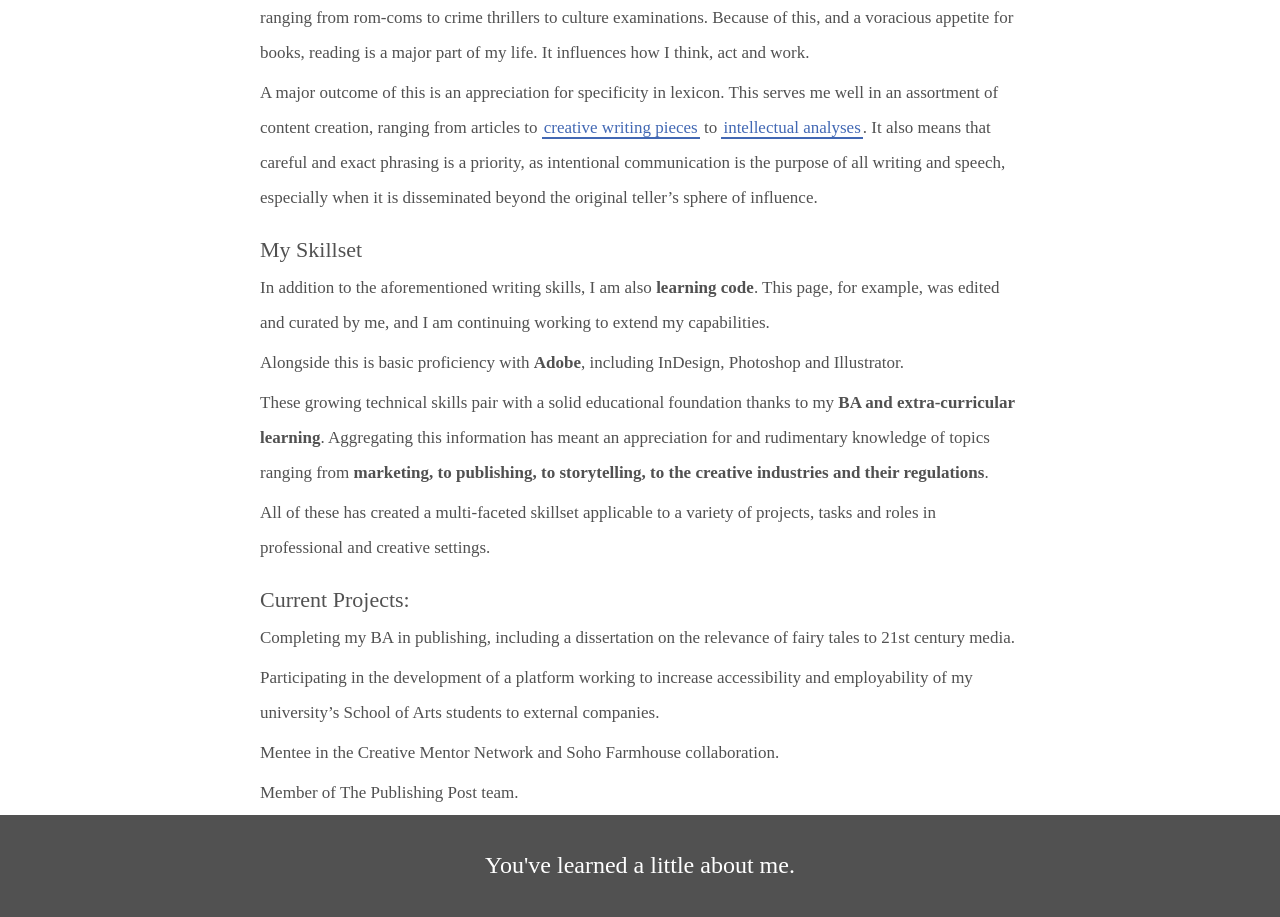
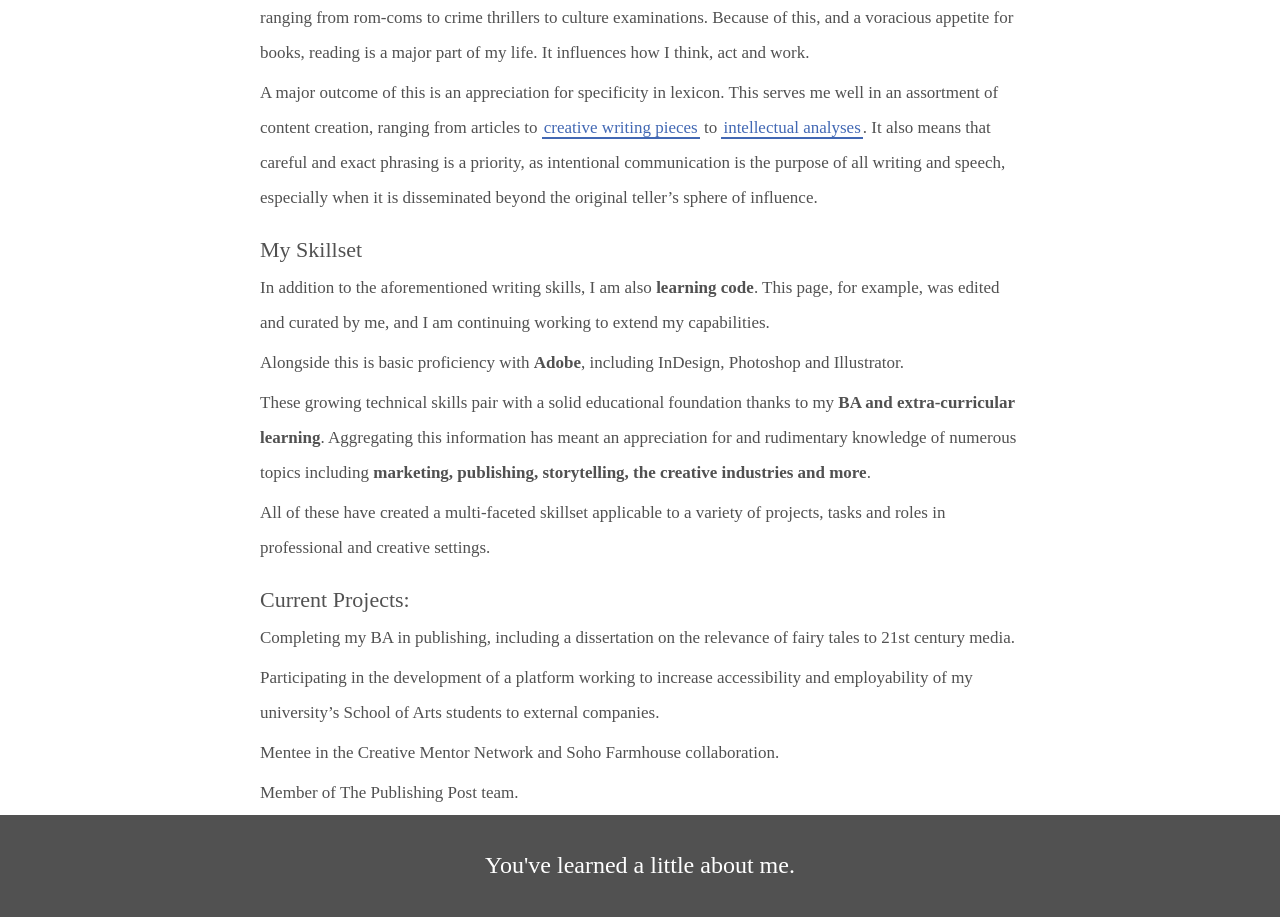
Before and after one commit to DragonLibrary/BookBlog, a Jekyll site: the page aboutme/index.html, which Jekyll copies as it is, in a window 1280 px wide. Shown: the part 1115-2032 px from the top of the page. Built offline with Jekyll 4.4.1, drawn with Linux system fonts in a browser that asks for light colours.

Commit message:
Update index.html

```diff
--- a/aboutme/index.html
+++ b/aboutme/index.html
@@ -73,8 +73,8 @@
 <div class="info_text">
 	<p>In addition to the aforementioned writing skills, I am also <b>learning code</b>. This page, for example, was edited and curated by me, and I am continuing working to extend my capabilities.</p>
 	<p>Alongside this is basic proficiency with <b>Adobe</b>, including InDesign, Photoshop and Illustrator.</p>
-	<p>These growing technical skills pair with a solid educational foundation thanks to my <b>BA and extra-curricular learning</b>. Aggregating this information has meant an appreciation for and rudimentary knowledge of topics ranging from <b>marketing, to publishing, to storytelling, to the creative industries and their regulations</b>.</p>
-	<p>All of these has created a multi-faceted skillset applicable to a variety of projects, tasks and roles in professional and creative settings.</p>
+	<p>These growing technical skills pair with a solid educational foundation thanks to my <b>BA and extra-curricular learning</b>. Aggregating this information has meant an appreciation for and rudimentary knowledge of numerous topics including <b>marketing, publishing, storytelling, the creative industries and more</b>.</p>
+	<p>All of these have created a multi-faceted skillset applicable to a variety of projects, tasks and roles in professional and creative settings.</p>
 </div>
 
 <div class="subtitle">
```
